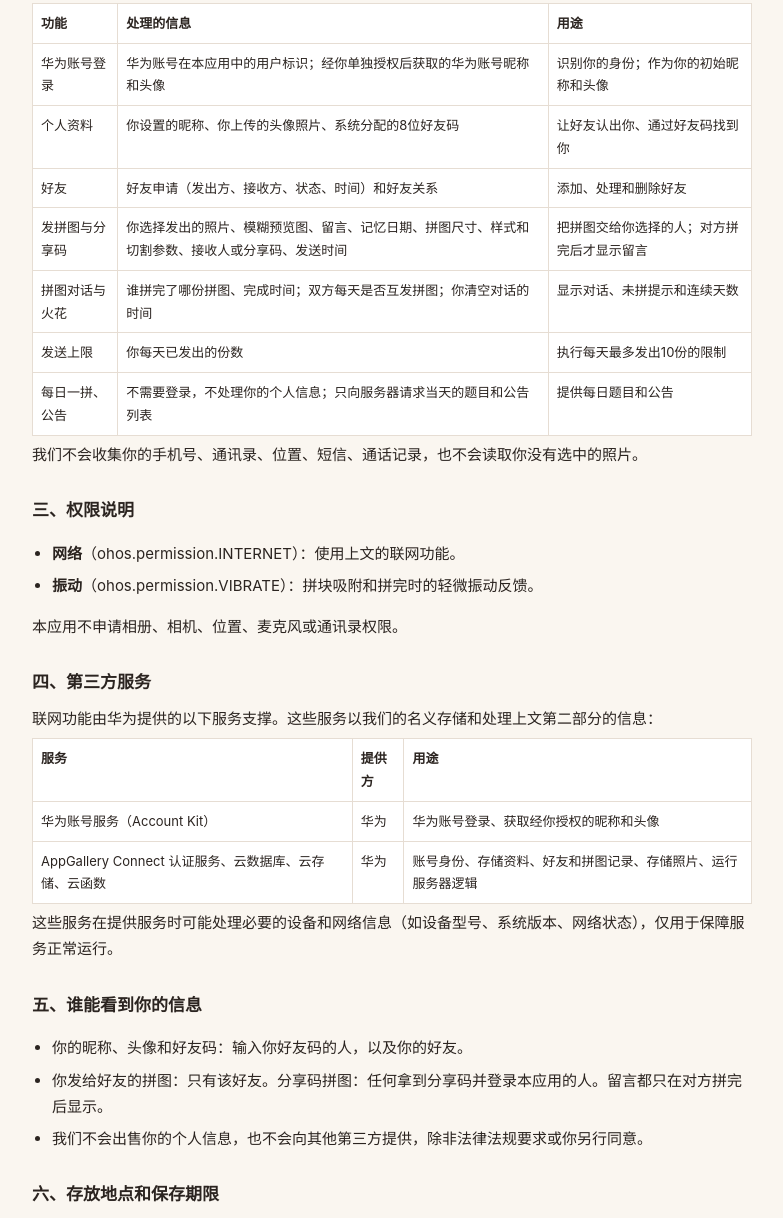
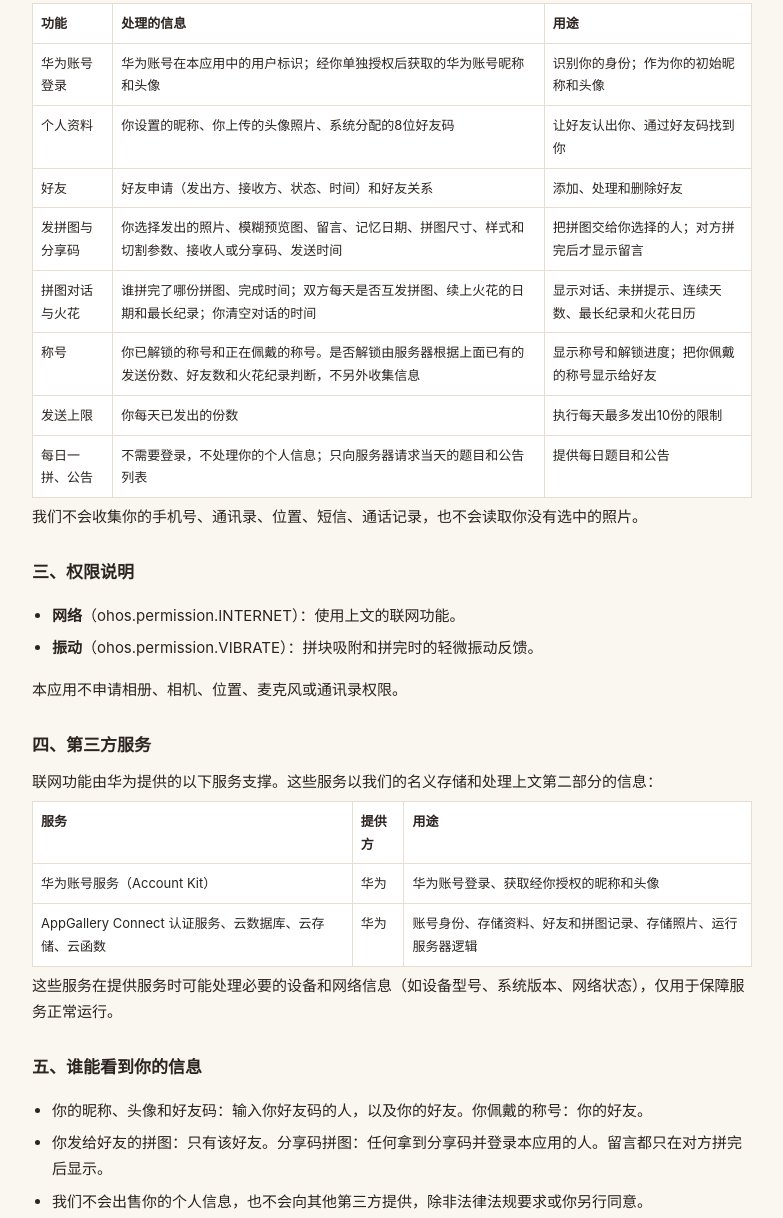
Before and after one commit to shop1111/pieceme-legal, a plain HTML site: page privacy.html in a window 1280 px wide. Shown: the part 591-1809 px from the top of the page, without its empty margins (248-1031 px from the left). Drawn offline with Linux system fonts and the light colour scheme.

Commit message:
Privacy policy: titles, spark history and longest streak
Co-Authored-By: Claude Opus 5.5 <noreply@anthropic.com>

```diff
--- a/privacy.html
+++ b/privacy.html
@@ -44,7 +44,7 @@
 <body>
 <main>
 <h1>拼忆 隐私政策</h1>
-<p class="meta">更新日期：2026年10月12日　生效日期：2026年10月12日</p>
+<p class="meta">更新日期：2026年10月16日　生效日期：2026年10月16日</p>
 
 <p>拼忆（英文名 PieceMe，以下称“本应用”）由郑培翔（以下称“我们”）开发和运营。我们重视你的个人信息和隐私。本政策说明本应用会处理哪些信息、为什么处理、存放在哪里、保留多久，以及你可以怎样管理这些信息。</p>
 <p>首次打开本应用时，我们会请你阅读并同意本政策和《<a href="terms.html">用户协议</a>》。在你同意之前，本应用不会联网，也不会启动下文所列的第三方服务；你可以只使用本机功能。</p>
@@ -66,7 +66,8 @@
   <tr><td>个人资料</td><td>你设置的昵称、你上传的头像照片、系统分配的8位好友码</td><td>让好友认出你、通过好友码找到你</td></tr>
   <tr><td>好友</td><td>好友申请（发出方、接收方、状态、时间）和好友关系</td><td>添加、处理和删除好友</td></tr>
   <tr><td>发拼图与分享码</td><td>你选择发出的照片、模糊预览图、留言、记忆日期、拼图尺寸、样式和切割参数、接收人或分享码、发送时间</td><td>把拼图交给你选择的人；对方拼完后才显示留言</td></tr>
-  <tr><td>拼图对话与火花</td><td>谁拼完了哪份拼图、完成时间；双方每天是否互发拼图；你清空对话的时间</td><td>显示对话、未拼提示和连续天数</td></tr>
+  <tr><td>拼图对话与火花</td><td>谁拼完了哪份拼图、完成时间；双方每天是否互发拼图、续上火花的日期和最长纪录；你清空对话的时间</td><td>显示对话、未拼提示、连续天数、最长纪录和火花日历</td></tr>
+  <tr><td>称号</td><td>你已解锁的称号和正在佩戴的称号。是否解锁由服务器根据上面已有的发送份数、好友数和火花纪录判断，不另外收集信息</td><td>显示称号和解锁进度；把你佩戴的称号显示给好友</td></tr>
   <tr><td>发送上限</td><td>你每天已发出的份数</td><td>执行每天最多发出10份的限制</td></tr>
   <tr><td>每日一拼、公告</td><td>不需要登录，不处理你的个人信息；只向服务器请求当天的题目和公告列表</td><td>提供每日题目和公告</td></tr>
 </table>
@@ -90,7 +91,7 @@
 
 <h2>五、谁能看到你的信息</h2>
 <ul>
-  <li>你的昵称、头像和好友码：输入你好友码的人，以及你的好友。</li>
+  <li>你的昵称、头像和好友码：输入你好友码的人，以及你的好友。你佩戴的称号：你的好友。</li>
   <li>你发给好友的拼图：只有该好友。分享码拼图：任何拿到分享码并登录本应用的人。留言都只在对方拼完后显示。</li>
   <li>我们不会出售你的个人信息，也不会向其他第三方提供，除非法律法规要求或你另行同意。</li>
 </ul>
```
